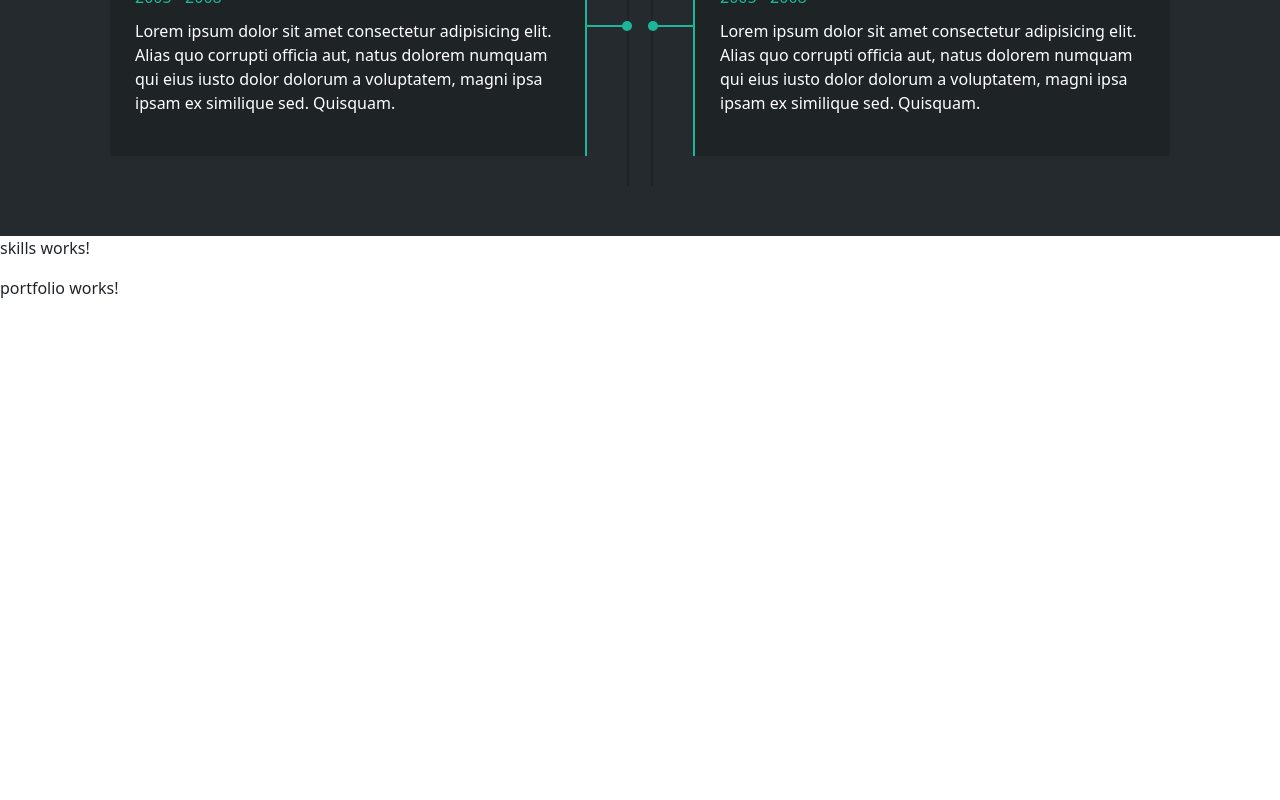
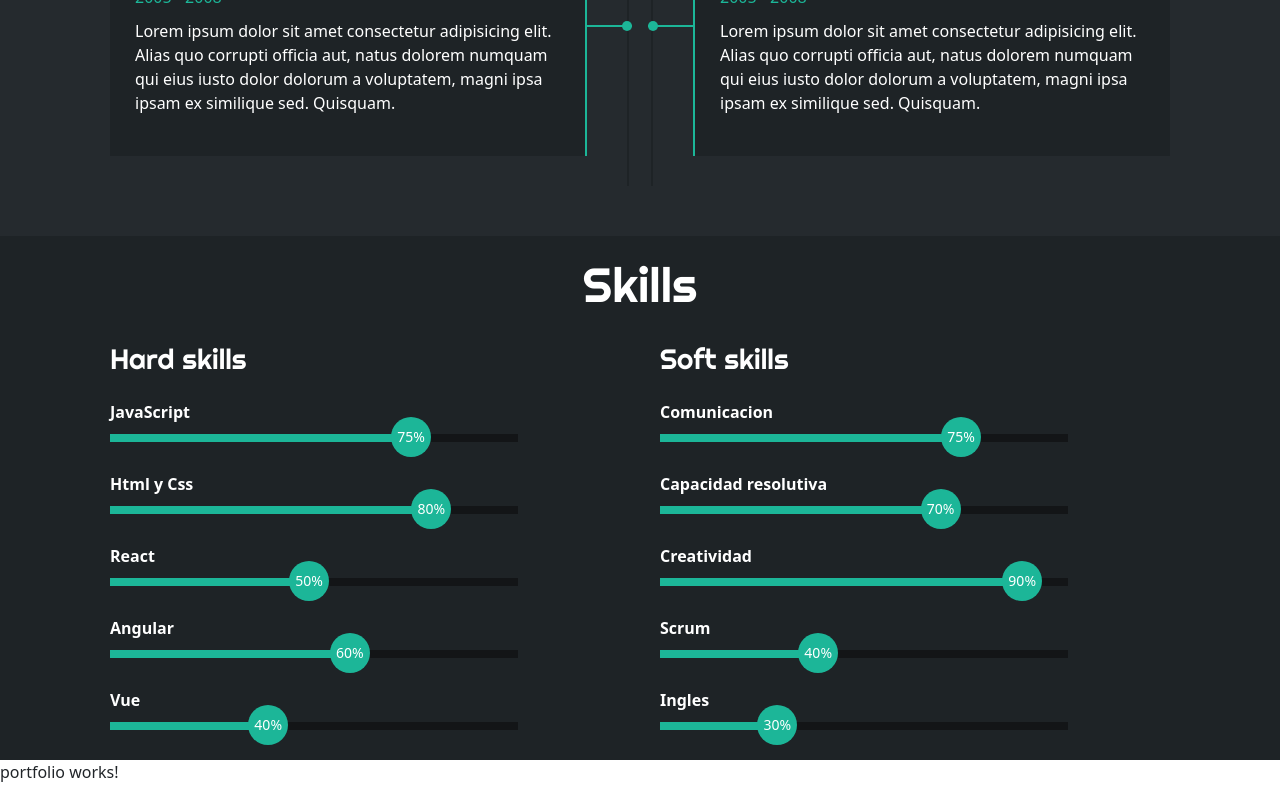
Before and after one commit to SamantaVCepeda/Portfolio-frontEnd, an Angular app in the folder frontend/: page / in a window 1280 px wide. Shown: the part 1914-2714 px from the top of the page. Before the commit the page ends 2230 px from the top, so only its background shows below. Built offline with nearby package versions, Linux system fonts and the light colour scheme.

Commit message:
Sección skills

```diff
--- a/frontend/src/app/componentes/skills/skills.component.css
+++ b/frontend/src/app/componentes/skills/skills.component.css
@@ -0,0 +1,164 @@
+/* Skills */
+
+.skills {
+  background-color: #1e2326;
+  color: #fff;
+  padding: 50ps 20px;
+}
+
+.skills .contenido-seccion {
+  max-width: 1100px;
+  margin: auto;
+}
+
+.skills h2 {
+  font-size: 48px;
+  font-family: 'Righteous';
+  text-align: center;
+  padding: 20px 0;
+}
+
+.skills .fila {
+  display: flex;
+}
+
+.skills .fila .columna {
+  width: 50%;
+  padding: 0 20px;
+}
+
+.skills .fila .columna h3 {
+  font-size: 28px;
+  font-family: 'Righteous';
+  margin-bottom: 25px;
+}
+
+.skills .skill > span {
+  font-weight: bold;
+  display: block;
+  margin-bottom: 10px;
+}
+
+.skills .skill .barra-skill {
+  height: 8px;
+  width: 80%;
+  background-color: #131517;
+  position: relative;
+  margin-bottom: 30px;
+}
+
+.skills .skill .progreso {
+  background-color: #1cb698;
+  position: absolute;
+  top: 0;
+  left: 0;
+  height: 8px;
+}
+
+.skills .skill .barra-skill span {
+  position: absolute;
+  height: 40px;
+  width: 40px;
+  background-color: #1cb698;
+  border-radius: 50px;
+  line-height: 40px;
+  text-align: center;
+  top: -17px;
+  right: -15px;
+  font-size: 14px;
+}
+
+/* Estas clases se agregan dinamicamente mediante JavaScript */
+/* Hard skills */
+
+.skills .skill .javascript {
+  width: 0%;
+  animation: 2s javascript forwards;
+}
+@keyframes javascript {
+  0%{width: 0%;}
+  100%{width: 75%;}
+}
+
+.skills .skill .htmlcss {
+  width: 0%;
+  animation: 2s htmlcss forwards;
+}
+@keyframes htmlcss {
+  0%{width: 0%;}
+  100%{width: 80%;}
+}
+
+.skills .skill .react {
+  width: 0%;
+  animation: 2s react forwards;
+}
+@keyframes react {
+  0%{width: 0%;}
+  100%{width: 50%;}
+}
+
+.skills .skill .angular {
+  width: 0%;
+  animation: 2s angular forwards;
+}
+@keyframes angular {
+  0%{width: 0%;}
+  100%{width: 60%;}
+}
+
+.skills .skill .vue {
+  width: 0%;
+  animation: 2s vue forwards;
+}
+@keyframes vue {
+  0%{width: 0%;}
+  100%{width: 40%;}
+}
+
+/* Soft skills */
+
+.skills .skill .comunic {
+  width: 0%;
+  animation: 2s comunic forwards;
+}
+@keyframes comunic {
+  0%{width: 0%;}
+  100%{width: 75%;}
+}
+
+.skills .skill .capres {
+  width: 0%;
+  animation: 2s capres forwards;
+}
+@keyframes capres {
+  0%{width: 0%;}
+  100%{width: 70%;}
+}
+
+.skills .skill .creat {
+  width: 0%;
+  animation: 2s creat forwards;
+}
+@keyframes creat {
+  0%{width: 0%;}
+  100%{width: 90%;}
+}
+
+.skills .skill .scrum {
+  width: 0%;
+  animation: 2s scrum forwards;
+}
+@keyframes scrum {
+  0%{width: 0%;}
+  100%{width: 40%;}
+}
+
+.skills .skill .ingles {
+  width: 0%;
+  animation: 2s ingles forwards;
+}
+@keyframes ingles {
+  0%{width: 0%;}
+  100%{width: 30%;}
+}
--- a/frontend/src/app/componentes/skills/skills.component.html
+++ b/frontend/src/app/componentes/skills/skills.component.html
@@ -1 +1,97 @@
-<p>skills works!</p>
+<!-- Skills -->
+
+<section id="skills" class="skills">
+  <div class="contenido-seccion">
+    <h2>Skills</h2>
+    <div class="fila">
+    <!-- Hard skills -->
+    <div class="columna">
+      <h3>Hard skills</h3>
+      <div class="skill">
+        <span>JavaScript</span>
+        <div class="barra-skill">
+          <div class="progreso javascript">
+            <span>75%</span>
+          </div>
+        </div>
+      </div>
+      <div class="skill">
+        <span>Html y Css</span>
+        <div class="barra-skill">
+          <div class="progreso htmlcss">
+            <span>80%</span>
+          </div>
+        </div>
+      </div>
+      <div class="skill">
+        <span>React</span>
+        <div class="barra-skill">
+          <div class="progreso react">
+            <span>50%</span>
+          </div>
+        </div>
+      </div>
+      <div class="skill">
+        <span>Angular</span>
+        <div class="barra-skill">
+          <div class="progreso angular">
+            <span>60%</span>
+          </div>
+        </div>
+      </div>
+      <div class="skill">
+        <span>Vue</span>
+        <div class="barra-skill">
+          <div class="progreso vue">
+            <span>40%</span>
+          </div>
+        </div>
+      </div>
+    </div>
+    <!-- Soft skills -->
+    <div class="columna">
+      <h3>Soft skills</h3>
+      <div class="skill">
+        <span>Comunicacion</span>
+          <div class="barra-skill">
+            <div class="progreso comunic">
+              <span>75%</span>
+            </div>
+          </div>
+      </div>
+      <div class="skill">
+        <span>Capacidad resolutiva</span>
+          <div class="barra-skill">
+            <div class="progreso capres">
+              <span>70%</span>
+            </div>
+          </div>
+      </div>
+      <div class="skill">
+        <span>Creatividad</span>
+          <div class="barra-skill">
+            <div class="progreso creat">
+              <span>90%</span>
+            </div>
+          </div>
+      </div>
+      <div class="skill">
+        <span>Scrum</span>
+          <div class="barra-skill">
+            <div class="progreso scrum">
+              <span>40%</span>
+            </div>
+          </div>
+      </div>
+      <div class="skill">
+        <span>Ingles</span>
+          <div class="barra-skill">
+            <div class="progreso ingles">
+              <span>30%</span>
+            </div>
+          </div>
+        </div>
+      </div>
+    </div>
+  </div>
+</section>
```
